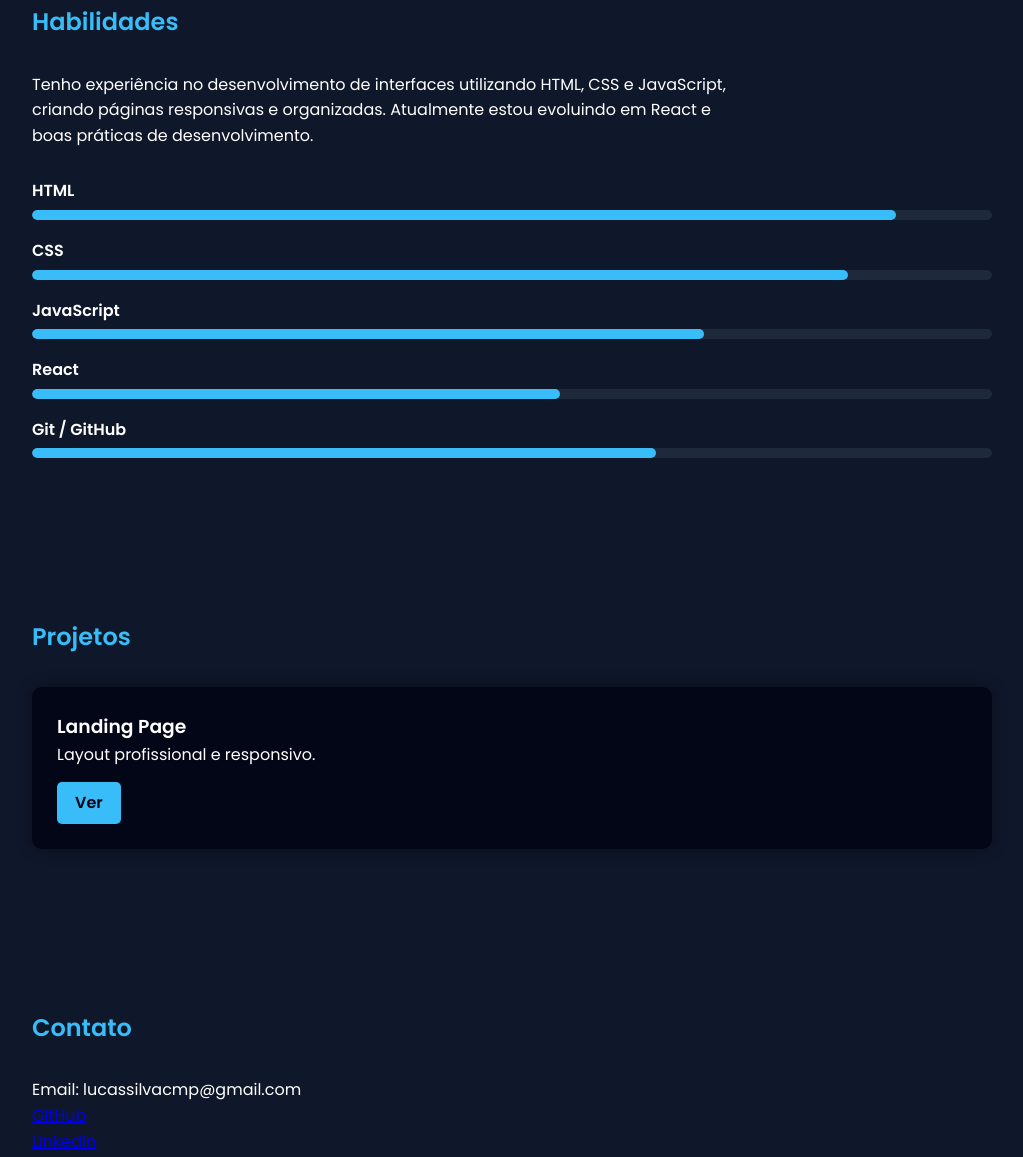
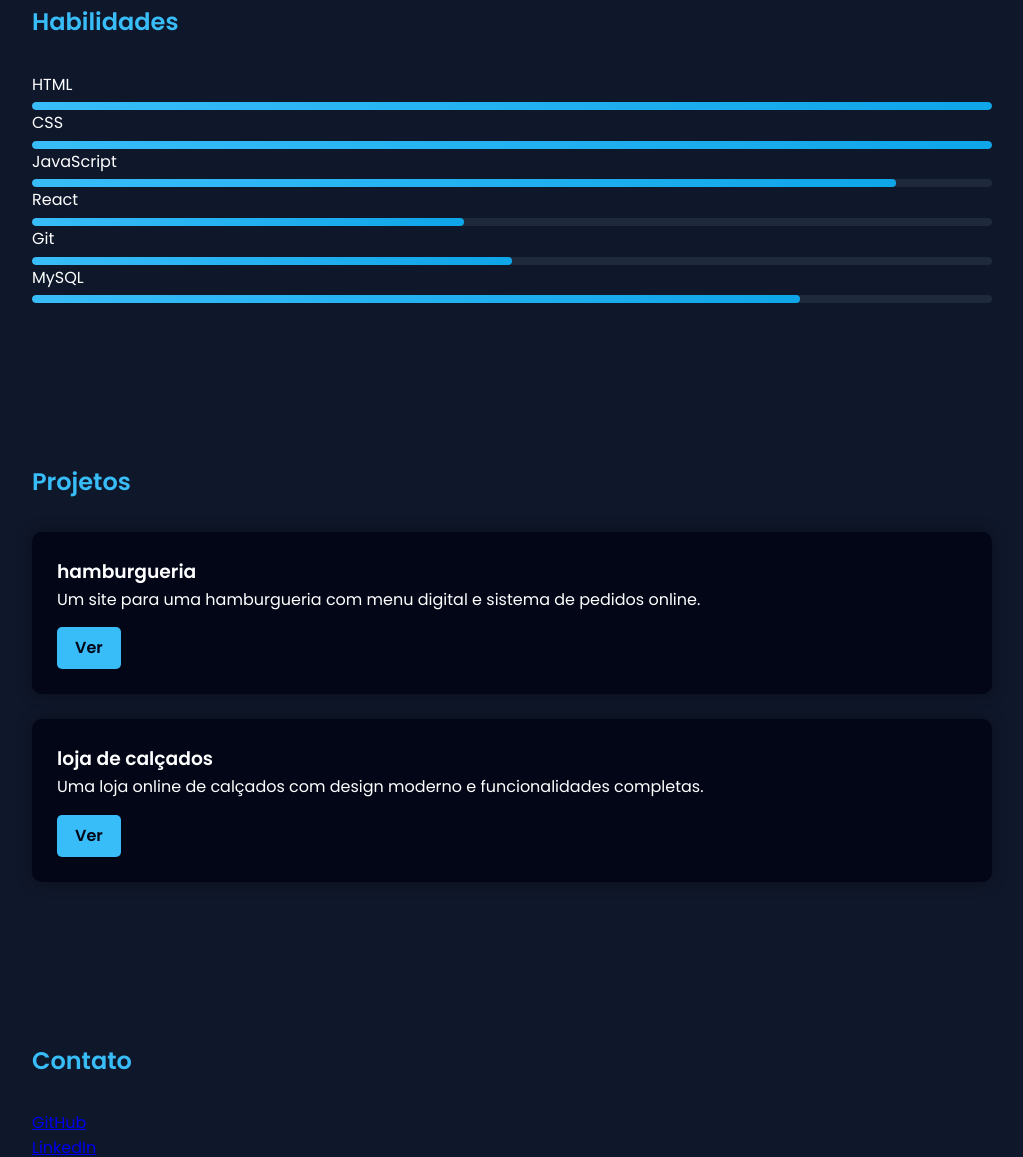
Before and after one commit to Lcam2419/Meu-Portifolio, a plain HTML site: page index.html in a window 1280 px wide. Shown: the part 1163-2320 px from the top of the page, without its empty margins (128-1151 px from the left). Drawn offline with Linux system fonts and the light colour scheme.

Commit message:
atualizando site

```diff
--- a/index.html
+++ b/index.html
@@ -3,7 +3,7 @@
 <head>
 <meta charset="UTF-8">
 <meta name="viewport" content="width=device-width, initial-scale=1.0">
-<link rel="icon" type="image/x-icon" href="L.logo.jpg">
+<link rel="icon" type="image/x-icon" href="src/img/L.logo.jpg">
 
 <title>Portfólio | Lucas Alexandre</title>
 
@@ -29,7 +29,7 @@
 <section class="hero">
     <div class="container">
         <h1>Ola, eu sou Lucas Alexandre</h1>
-        <img src="foto.lucas.png" alt="Foto de perfil" class="profile-pic">
+        <img src="src/img/foto.lucas.png" alt="Foto de perfil" class="profile-pic">
         <h2>Desenvolvedor Front-End</h2>
         <p>Criando interfaces modernas, rápidas e responsivas.</p>
         <a href="#projetos" class="btn">Ver projetos</a>
@@ -49,52 +49,51 @@ Busco uma oportunidade como desenvolvedor júnior onde eu possa crescer profissi
 
 <section id="habilidades" class="section reveal">
   <div class="container">
+
     <h2>Habilidades</h2>
-        <p class="skills-text">
-            Tenho experiência no desenvolvimento de interfaces utilizando HTML, CSS e JavaScript,
-            criando páginas responsivas e organizadas. Atualmente estou evoluindo em React
-            e boas práticas de desenvolvimento.
-        </p>
-
-        <div class="skills">
 
     <div class="skill">
-                <span>HTML</span>
-                <div class="barra">
-                    <div class="progresso html"></div>
+         <p>HTML</p>
+         <div class="skill-bar">
+         <div class="skill-progress" style="--progress: 100%;"></div>
        </div>
     </div>
 
     <div class="skill">
-                <span>CSS</span>
-                <div class="barra">
-                    <div class="progresso css"></div>
+      <p>CSS</p>
+      <div class="skill-bar">
+        <div class="skill-progress" style="--progress: 100%;"></div>
       </div>
     </div>
 
     <div class="skill">
-                <span>JavaScript</span>
-                <div class="barra">
-                    <div class="progresso js"></div>
+      <p>JavaScript</p>
+      <div class="skill-bar">
+        <div class="skill-progress" style="--progress: 90%;"></div>
       </div>
     </div>
 
     <div class="skill">
-                <span>React</span>
-                <div class="barra">
-                    <div class="progresso react"></div>
+      <p>React</p>
+      <div class="skill-bar">
+        <div class="skill-progress" style="--progress: 45%;"></div>
       </div>
     </div>
 
     <div class="skill">
-                <span>Git / GitHub</span>
-                <div class="barra">
-                    <div class="progresso git"></div>
+      <p>Git</p>
+      <div class="skill-bar">
+        <div class="skill-progress" style="--progress: 50%;"></div>
       </div>
+    </div>
+    <div class="skill">
+      <p>MySQL</p>
+      <div class="skill-bar">
+        <div class="skill-progress" style="--progress: 80%;"></div>
       </div>
 
  </div>
-    </div>
+
 </section>
 
 
@@ -106,11 +105,20 @@ Busco uma oportunidade como desenvolvedor júnior onde eu possa crescer profissi
         <div class="cards">
 
             <div class="card">
-                <h3>Landing Page</h3>
-                <p>Layout profissional e responsivo.</p>
+                <h3>hamburgueria</h3>
+                <p>Um site para uma hamburgueria com menu digital e sistema de pedidos online.</p>
                 <a href="https://lcam2419.github.io/projeto-x/" class="btn-small">Ver</a>
             </div>
 
+        </div>
+        <br>
+        <div class="cards">
+
+            <div class="card">
+                <h3>loja de calçados</h3>
+                <p>Uma loja online de calçados com design moderno e funcionalidades completas.</p>
+                <a href="https://lcam2419.github.io/ninjakicks/" class="btn-small">Ver</a>
+            </div>
         </div>
     </div>
 </section>
@@ -118,11 +126,12 @@ Busco uma oportunidade como desenvolvedor júnior onde eu possa crescer profissi
 <section id="contato" class="section reveal">
     <div class="container">
         <h2>Contato</h2>
-        <p>Email: lucassilvacmp@gmail.com</p>
             <p>
         <a href="https://github.com/lcam2419" target="_blank">GitHub</a></p>
         <p>
         <a href="https://www.linkedin.com/in/lucas-alexandre-4b50122aa/" target="_blank">LinkedIn</a></p>
+        <p>Email: lucassilvacmp@gmail.com</p>
+        <p>Telefone: (11) 91616-4483</p>
     </div>
 </section>
 
--- a/style.css
+++ b/style.css
@@ -120,46 +120,26 @@ footer{
 }
 
 /* ANIMAÇÃO SCROLL */
-.reveal{
-    opacity:0;
-    transform:translateY(30px);
-    transition:0.6s;
+.skill-bar {
+  width: 100%;
+  height: 8px;
+  background: #1e293b;
+  border-radius: 10px;
+  overflow: hidden;
+  margin-top: 5px;
+}
+.skill-progress {
+  height: 100%;
+  background: linear-gradient(90deg, #38bdf8, #0ea5e9);
+  border-radius: 10px;
+  width: 0;
+  animation: loadBar 1.5s ease forwards;
 }
 
-.reveal.active{
-    opacity:1;
-    transform:translateY(0);
-}
-.skills-text{
-    margin-bottom:30px;
-    max-width:700px;
-}
-
-.skills{
-    display:flex;
-    flex-direction:column;
-    gap:18px;
-}
-
-.skill span{
-    font-weight:600;
-}
-
-.barra{
-    width:100%;
-    height:10px;
-    background:#1e293b;
-    border-radius:20px;
-    margin-top:6px;
-    overflow:hidden;
-}
-
-.progresso{
-    height:100%;
-    width:0;
-    background:#38bdf8;
-    border-radius:20px;
-    transition:1.5s;
+@keyframes loadBar {
+  to {
+    width: var(--progress);
+  }
 }
 
 /* níveis */
```
Also changed, not shown: src/img/L.logo.jpg (renamed from L.logo.jpg), src/img/foto.lucas.png (renamed from foto.lucas.png). Lines whose indentation alone changed are shown as unchanged.
